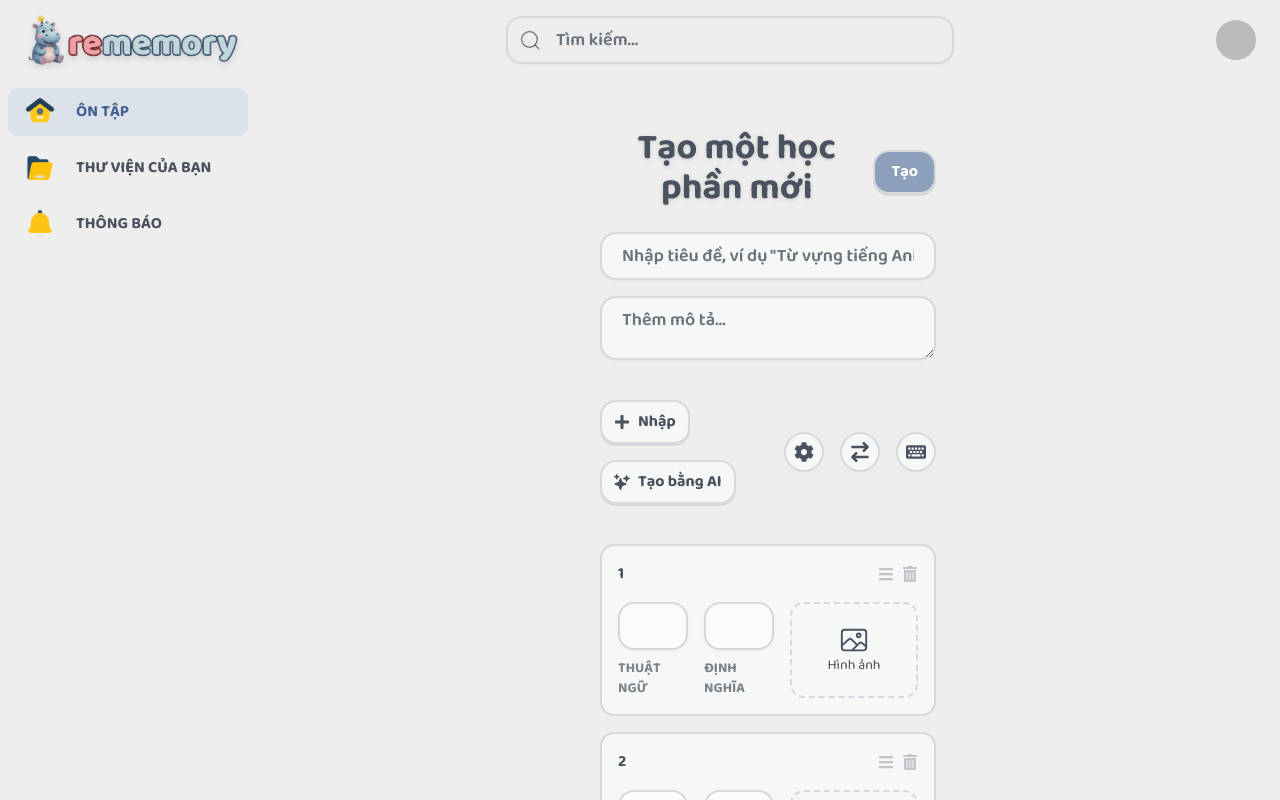
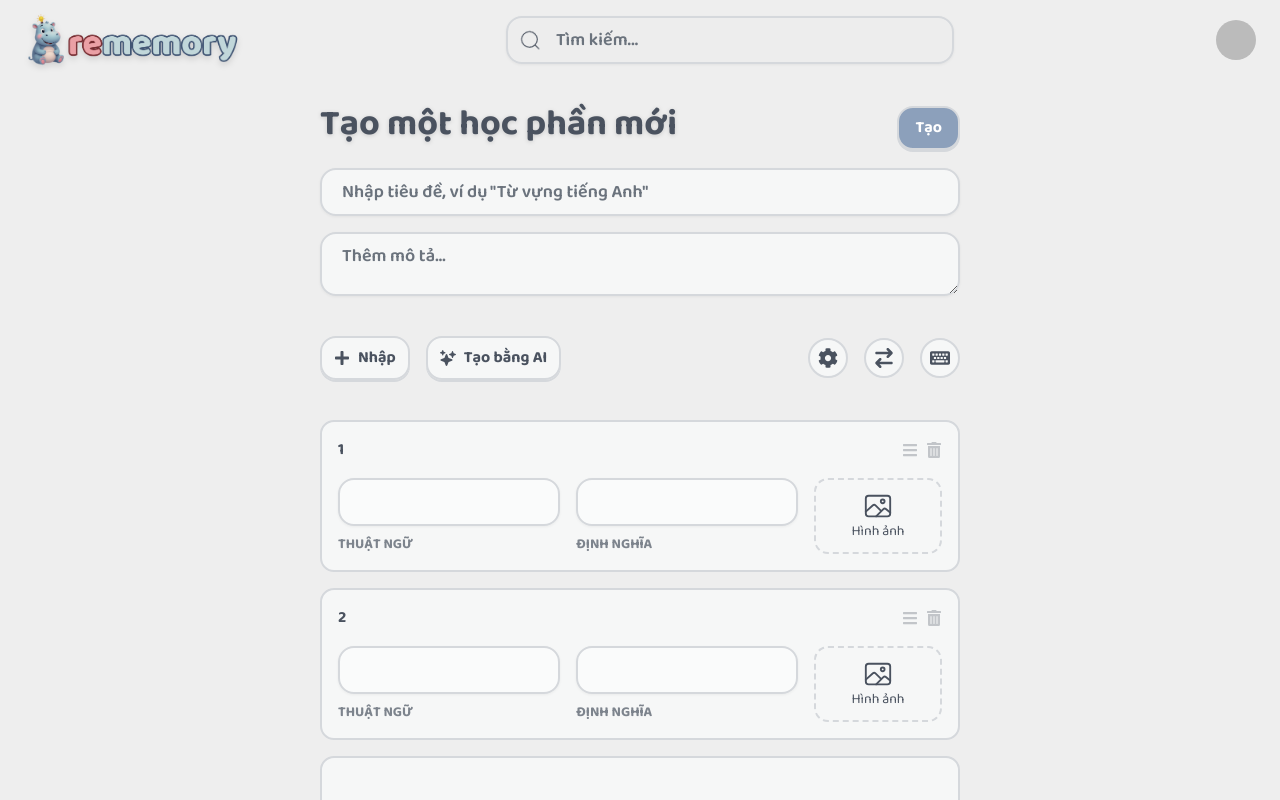
Before and after one commit to quyen-tv/rememory-app, a React (Vite) app: page /create-set in a window 1280 px wide. Built offline with nearby package versions, Linux system fonts and the light colour scheme; no server answers; sample sign-in values are in the browser's storage.

Commit message:
refactor(layout): add dynamic sidebar visibility based on pages

```diff
--- a/src/components/layout/Layout.tsx
+++ b/src/components/layout/Layout.tsx
@@ -4,9 +4,10 @@ import { useScrollAndMobile } from '@/hooks'
 
 interface LayoutProps {
   children: ReactNode
+  showSidebar?: boolean
 }
 
-const Layout = ({ children }: LayoutProps) => {
+const Layout = ({ children, showSidebar = true }: LayoutProps) => {
   const mainRef = useRef<HTMLElement>(null)
   const { isScrolled, isMobile } = useScrollAndMobile({ scrollContainerRef: mainRef })
 
@@ -14,10 +15,12 @@ const Layout = ({ children }: LayoutProps) => {
     <div className='flex flex-col h-screen bg-[var(--background)] text-[var(--foreground)]'>
       <Header isScrolled={isScrolled} isMobile={isMobile} />
       <div className='flex flex-1 overflow-hidden'>
-        <div className='hidden md:block'>
-          <Sidebar />
-        </div>
-        <main ref={mainRef} className='flex-1 overflow-y-auto p-6'>
+        {showSidebar && (
+          <div className='hidden md:block'>
+            <Sidebar />
+          </div>
+        )}
+        <main ref={mainRef} className='flex-1 overflow-y-auto'>
           {children}
         </main>
       </div>
```
